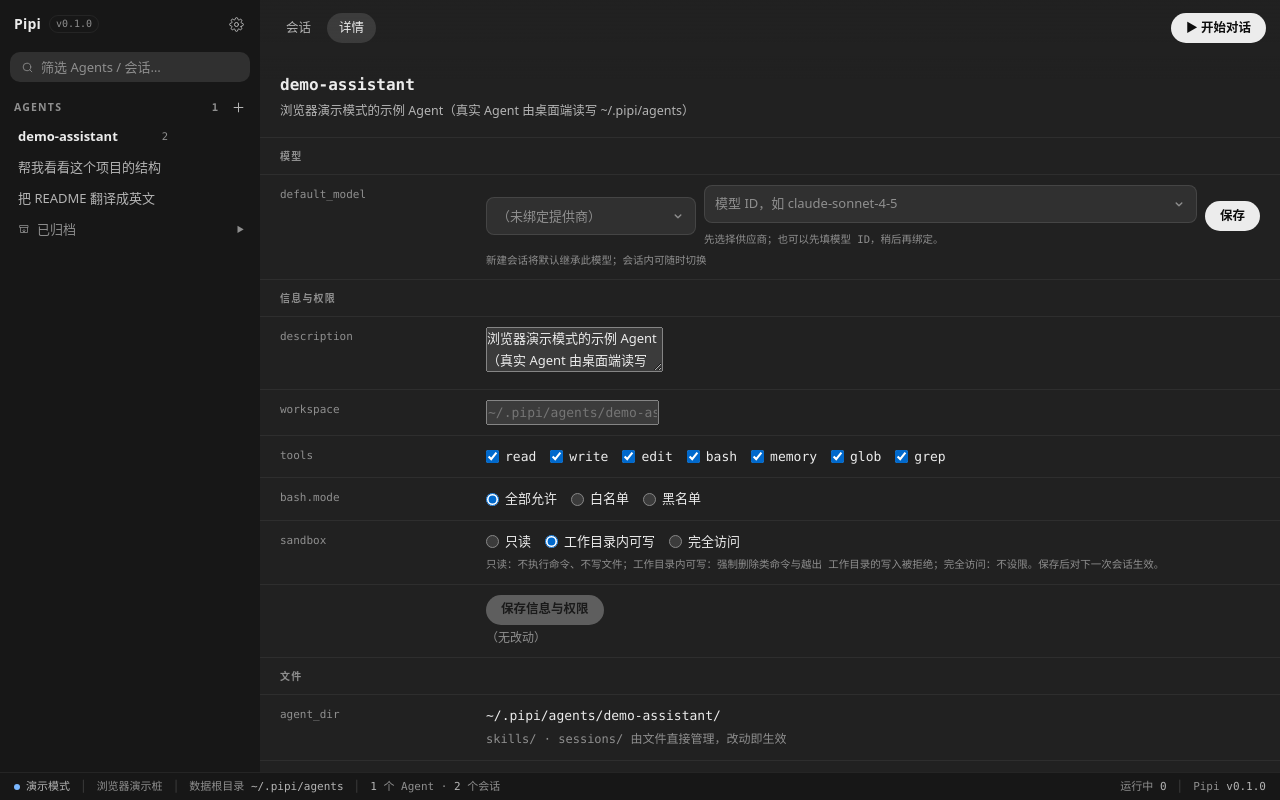
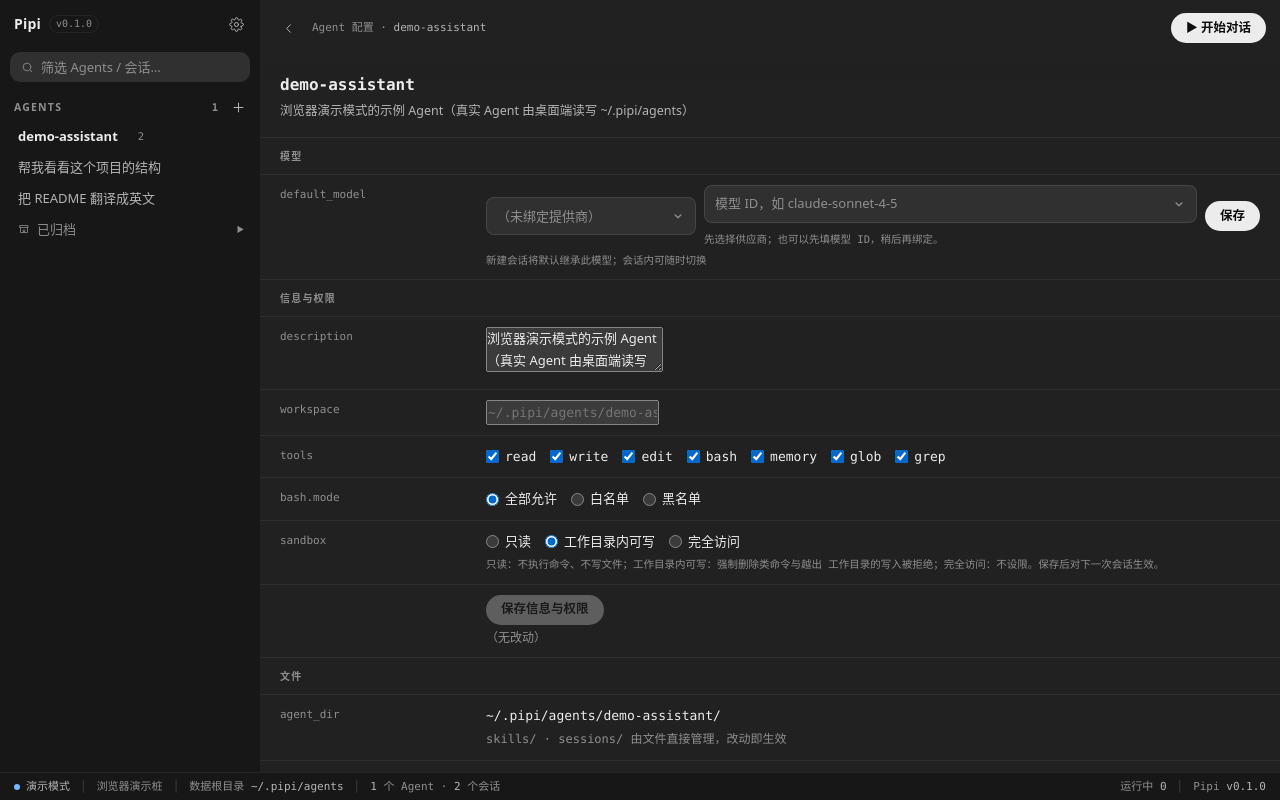
Before and after one commit to Whoeason-que/Pipi, a React (Vite) app: page / in a window 1280 px wide. Both pictures are taken after a click on the button "demo-assistant". Built offline with nearby package versions, Linux system fonts and the light colour scheme.

Commit message:
feat: 移除 ScreenTabs 组件并优化 Chat 和 App 组件的界面交互

```diff
--- a/src/App.tsx
+++ b/src/App.tsx
@@ -13,7 +13,6 @@ import {
 } from "./platform";
 import ChatView from "./Chat";
 import Login from "./Login";
-import { ScreenTabs } from "./ScreenTabs";
 import {
   IconArchive,
   IconBack,
@@ -749,6 +748,18 @@ export default function App() {
                     </button>
                     <span className="agent-count">{sessionsByAgent[a.name]?.length ?? 0}</span>
                     <span className="agent-actions">
+                      <button
+                        type="button"
+                        className="icon-btn"
+                        title="Agent 配置"
+                        aria-label={`打开 ${a.name} 的配置`}
+                        onClick={(event) => {
+                          event.stopPropagation();
+                          selectAgent(a.name);
+                        }}
+                      >
+                        <IconGear />
+                      </button>
                       <button
                         type="button"
                         className="icon-btn"
@@ -1039,15 +1050,6 @@ export default function App() {
                     setChatOpen(false);
                     setSidebarOpen(false);
                   }}
-                  onShowDetail={() => {
-                    if (chatRunning) {
-                      safeSetError("Agent 正在运行，请先停止后再切换");
-                      return;
-                    }
-                    invalidateNavigation();
-                    void invoke("new_session").catch(() => {});
-                    setChatOpen(false);
-                  }}
                   onError={safeSetError}
                   onNewSession={createSessionFromChat}
                   onRunningChange={setChatRunning}
@@ -1062,6 +1064,7 @@ export default function App() {
                   agent={current}
                   providers={settings.providers}
                   onSaved={refresh}
+                  onBack={() => setSelected(null)}
                   onChat={() => void startNewSession(current.name)}
                   onError={safeSetError}
                 />
@@ -1142,11 +1145,12 @@ interface AgentDetailProps {
   agent: AgentDefinition;
   providers: ProviderConfig[];
   onSaved: () => void | Promise<void>;
+  onBack: () => void;
   onChat: () => void;
   onError: (msg: string) => void;
 }
 
-function AgentDetail({ agent, providers, onSaved, onChat, onError }: AgentDetailProps) {
+function AgentDetail({ agent, providers, onSaved, onBack, onChat, onError }: AgentDetailProps) {
   const { bash } = agent.permissions;
   const [providerId, setProviderId] = useState<string>(() => {
     const bound = providers.find(
@@ -1260,12 +1264,18 @@ function AgentDetail({ agent, providers, onSaved, onChat, onError }: AgentDetail
   return (
     <div className="screen">
       <div className="screen-bar">
-        <ScreenTabs
-          active="detail"
-          onSelect={(view) => {
-            if (view === "chat") onChat();
-          }}
-        />
+        <button
+          type="button"
+          className="icon-btn"
+          title="返回"
+          aria-label="返回"
+          onClick={onBack}
+        >
+          <IconBack />
+        </button>
+        <span className="crumb">
+          Agent 配置 · <b>{agent.name}</b>
+        </span>
         <span className="spacer" />
         <button className="btn primary" onClick={onChat}>
           ▶ 开始对话
--- a/src/Chat.tsx
+++ b/src/Chat.tsx
@@ -2,7 +2,6 @@ import { useEffect, useLayoutEffect, useMemo, useReducer, useRef, useState } fro
 import type { KeyboardEvent as ReactKeyboardEvent } from "react";
 import { Markdown } from "./Markdown";
 import { invoke, listen } from "./platform";
-import { ScreenTabs } from "./ScreenTabs";
 import { IconBack, IconCheck, IconCopy, IconFork, IconGrid, IconPlus, IconSend, IconStop } from "./icons";
 import {
   catalogSourceLabel,
@@ -43,7 +42,6 @@ interface ChatViewProps {
   providers: ProviderConfig[];
   blockedSessionIds: string[];
   onBack: () => void;
-  onShowDetail: () => void;
   onError: (msg: string) => void;
   onNewSession: (previousSessionId?: string) => Promise<boolean>;
   onRunningChange: (running: boolean) => void;
@@ -56,7 +54,6 @@ export default function ChatView({
   providers,
   blockedSessionIds,
   onBack,
-  onShowDetail,
   onError,
   onNewSession,
   onRunningChange,
@@ -659,12 +656,6 @@ export default function ChatView({
           <span className="crumb" title={`~/.pipi/agents/${agent.name}/sessions/${sessionId ?? ""}`}>
             ~/.pipi/agents/<b>{agent.name}</b>/sessions/{sessionId ? <b>{sessionId}</b> : "…"}
           </span>
-          <ScreenTabs
-            active="chat"
-            onSelect={(view) => {
-              if (view === "detail") onShowDetail();
-            }}
-          />
           <span className="spacer" />
           <button
             type="button"
--- a/src/ScreenTabs.tsx
+++ /dev/null
@@ -1,40 +0,0 @@
-import type { Ref } from "react";
-
-export type ScreenView = "chat" | "detail";
-
-/**
- * 主区顶部的「会话 / 详情」切换。
- * 独立成文件，避免 App 与 Chat 互相 import 形成循环依赖。
- * 语义上是一组切换按钮（aria-pressed），不使用 tablist：
- * 同一时刻只渲染其中一个视图，创建不存在对应 panel 的 tab 是无障碍语义错误。
- */
-export function ScreenTabs({
-  active,
-  onSelect,
-  innerRef,
-}: {
-  active: ScreenView;
-  onSelect: (view: ScreenView) => void;
-  innerRef?: Ref<HTMLDivElement>;
-}) {
-  return (
-    <div className="tabs" role="group" aria-label="视图切换" ref={innerRef}>
-      <button
-        type="button"
-        aria-pressed={active === "chat"}
-        className={`tab${active === "chat" ? " active" : ""}`}
-        onClick={() => onSelect("chat")}
-      >
-        会话
-      </button>
-      <button
-        type="button"
-        aria-pressed={active === "detail"}
-        className={`tab${active === "detail" ? " active" : ""}`}
-        onClick={() => onSelect("detail")}
-      >
-        详情
-      </button>
-    </div>
-  );
-}
--- a/src/styles/shell.css
+++ b/src/styles/shell.css
@@ -414,33 +414,6 @@
   font-weight: 500;
 }
 
-.tabs {
-  display: flex;
-  gap: 4px;
-}
-
-.tab {
-  background: transparent;
-  border: 0;
-  cursor: pointer;
-  font-family: inherit;
-  font-size: 12.5px;
-  color: var(--muted);
-  padding: 5px 12px;
-  border-radius: var(--r-full);
-  transition: color 0.13s, background 0.13s;
-}
-
-.tab:hover {
-  color: var(--fg);
-  background: var(--hover);
-}
-
-.tab.active {
-  color: var(--fg);
-  background: var(--hover-2);
-}
-
 .screen-bar .spacer {
   flex: 1;
 }
--- a/vite.config.ts
+++ b/vite.config.ts
@@ -18,7 +18,8 @@ export default defineConfig({
     strictPort: true,
     // 监听所有网卡：手机等局域网设备可用 http://<本机IP>:1420 访问（仅开发模式生效）
     host: true,
-    watch: { ignored: ["**/src-tauri/**"] },
+    // 忽略 Rust 构建产物与桌面壳：数量庞大且无需 HMR（target/ 会耗尽 inotify watch）
+    watch: { ignored: ["**/src-tauri/**", "**/target/**"] },
   },
   envPrefix: ["VITE_", "TAURI_ENV_*"],
   build: {
```
